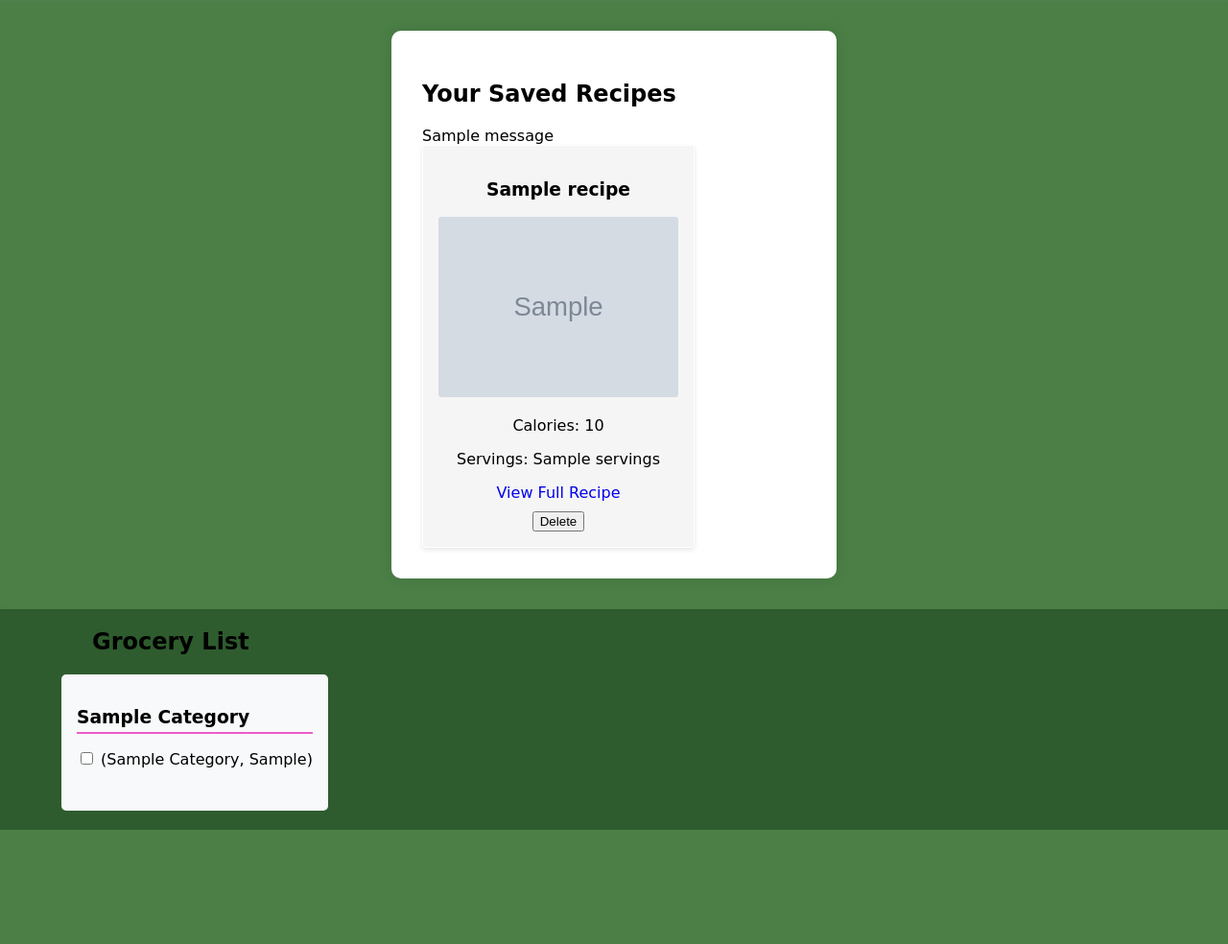
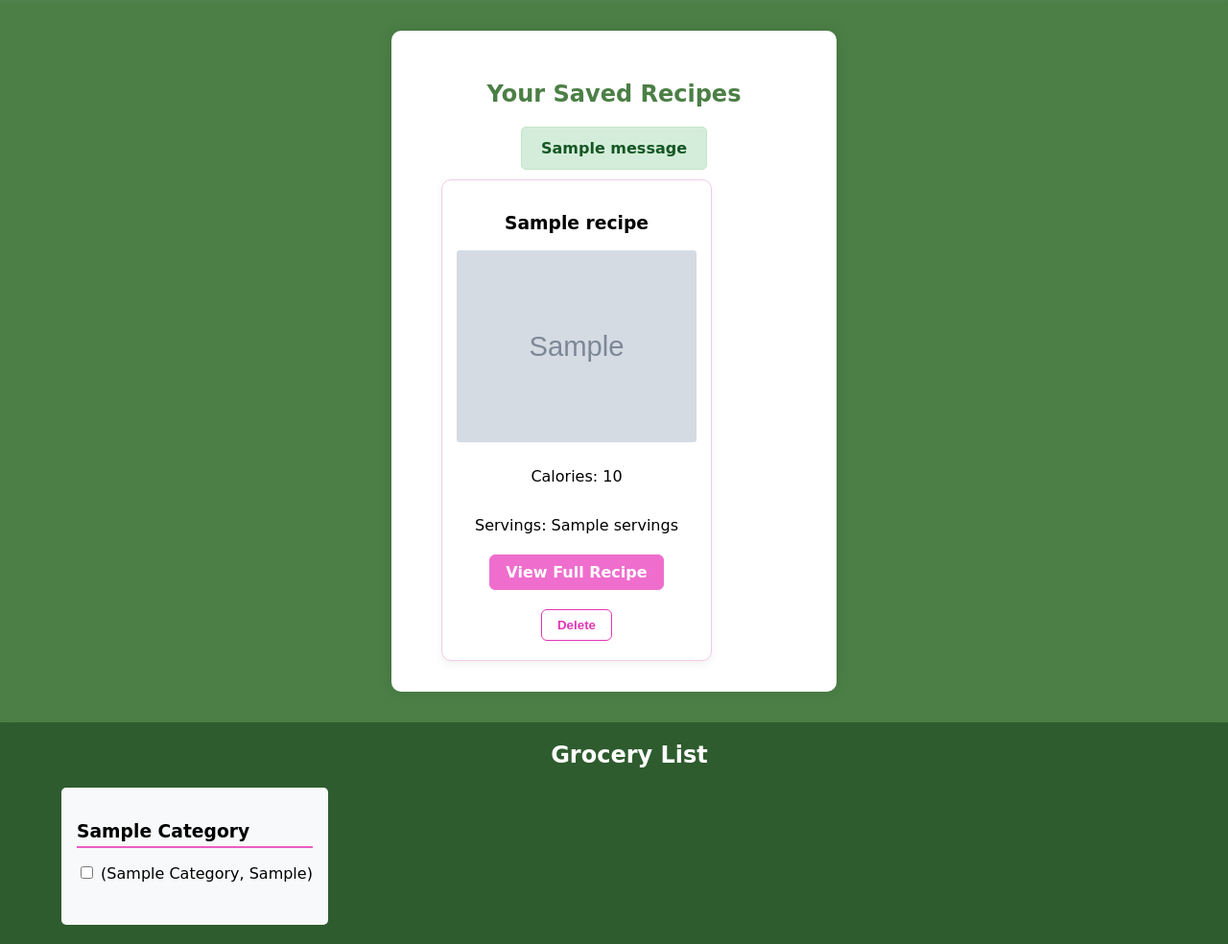
Before and after one commit to pjeff1465/capstone_project, a Flask app: template app/templates/user.html in a window 1280 px wide. Shown: the part 65-1049 px from the top of the page at 96% size. Before the commit the page ends 930 px from the top, so only its background shows below. Run offline with Flask 2, Linux system fonts and the light colour scheme; the template is opened without the code that fills it: most values are stand-ins (such as "Sample title", 1, 10 or a date in 2020); grey boxes marked "Sample" are stand-in pictures; one stand-in notice (Sample message) is shown.

Commit message:
minor style changes

```diff
--- a/app/routes.py
+++ b/app/routes.py
@@ -142,7 +142,8 @@ def save_recipe(recipe_id):
     existing_recipe = Recipes.query.filter_by(user_id=current_user.id, url=recipe['url']).first()
     if existing_recipe:
         flash("This recipe is already saved!", "warning")
-        return redirect(url_for('auth.user_profile'))
+        recipe_links = [(v, k) for k, v in recipes_cache.items()]
+        return render_template('results_list.html', recipe_links=recipe_links)
 
     # Create and save the recipe to DB
     saved = Recipes(
--- a/app/static/css/main.css
+++ b/app/static/css/main.css
@@ -318,6 +318,39 @@ h1 {
     color: #e329b1 !important;
 }
 
+/* Duplicate Recipe Error Button */
+.flashes {
+    list-style: none;
+    padding: 0;
+    margin: 1em 0;
+    text-align: center;
+}
+
+.flash {
+    padding: 10px 20px;
+    border-radius: 5px;
+    margin: 5px auto;
+    width: fit-content;
+}
+
+.flash.success {
+    background-color: #d4edda;
+    color: #155724;
+    border: 1px solid #c3e6cb;
+}
+
+.flash.warning {
+    background-color: #fc1b1b;
+    color: #fff;
+    border: 1px solid #fc1b1b;
+}
+
+.flash.danger {
+    background-color: #f8d7da;
+    color: #721c24;
+    border: 1px solid #f5c6cb;
+}
+
 /* -----------------------------------------------------RECIPE DETAILS CSS------------------------------------------------------ */
 .dish-title{
     background-color: #e875cf;
@@ -583,6 +616,121 @@ input[type="submit"]:hover {
     text-decoration: underline;
 }
 /* -----------------------------------------------------USER CSS------------------------------------------------------ */
+.user-container {
+    max-width: 1200px; /* wider than before */
+    margin: 30px auto;
+    padding: 0 20px;
+}
+
+.user-header {
+    color: #4b7f46;
+    text-align: center;
+    margin-bottom: 20px;
+}
+
+/* Flash Messages */
+.flash {
+    padding: 12px 20px;
+    border-radius: 5px;
+    margin: 10px auto;
+    width: fit-content;
+    font-weight: bold;
+}
+
+.flash.success {
+    background-color: #d4edda;
+    color: #155724;
+    border: 1px solid #c3e6cb;
+}
+
+.flash.warning {
+    background-color: #fff3cd;
+    color: #856404;
+    border: 1px solid #ffeeba;
+}
+
+.flash.danger {
+    background-color: #f8d7da;
+    color: #721c24;
+    border: 1px solid #f5c6cb;
+}
+
+/* Recipes Grid */
+.recipe-wrapper {
+    max-width: 1300px;
+    margin: 0 auto;
+    padding: 0 20px;
+}
+
+.recipe-grid {
+    display: grid;
+    grid-template-columns: repeat(auto-fit, minmax(250px, 1fr));
+    gap: 25px;
+}
+
+.recipe-card {
+    background: white;
+    border: 1px solid #f0cbe3;
+    border-radius: 10px;
+    padding: 15px;
+    text-align: center;
+    align-items: center;
+    box-shadow: 0 4px 8px rgba(0,0,0,0.05);
+    transition: transform 0.2s;
+
+    display: flex;
+    flex-direction: column;
+    justify-content: space-between;
+
+    min-height: 450px; /* Adjust as needed */
+}
+
+
+.recipe-card:hover {
+    transform: translateY(-5px);
+}
+
+.recipe-img {
+    max-width: 100%;
+    height: 200px;
+    object-fit: cover;
+    border-radius: 10px;
+    margin-bottom: 10px;
+}
+
+/* View & Delete Buttons */
+.view-link,
+.delete-btn {
+    display: inline-block;
+    margin: 5px auto;
+    padding: 8px 16px;
+    text-decoration: none;
+    border-radius: 6px;
+    font-weight: bold;
+    transition: 0.3s ease;
+}
+
+.view-link {
+    background-color: #ef6ecd;
+    color: white;
+    border: 1px solid #ef6ecd;
+}
+
+.view-link:hover {
+    background-color: #e436b5;
+    color: white;
+}
+
+.delete-btn {
+    background-color: white;
+    color: #e436b5;
+    border: 1px solid #e436b5;
+    cursor: pointer;
+}
+
+.delete-btn:hover {
+    background-color: #ffe3f6;
+}
 
 .grocery-container{
     width: 90%;
@@ -631,6 +779,12 @@ input[type="submit"]:hover {
     margin-bottom: 10px;
     border-bottom: 2px solid #ed5bc6;
     padding-bottom: 5px;
+}
+
+.grocery-title {
+    align-items: center;
+    color: #fff;
+    text-align: center;
 }
 
 
--- a/app/templates/user.html
+++ b/app/templates/user.html
@@ -21,7 +21,9 @@
     </header>
 
     <div class="container">
-        <h2>Your Saved Recipes</h2>
+        <div class="user-header">
+            <h2>Your Saved Recipes</h2>
+        </div>
 
         {% with messages = get_flashed_messages(with_categories=true) %}
             {% if messages %}
@@ -32,6 +34,7 @@
         {% endwith %}
 
         {% if saved_recipes %}
+        <div class="recipe-wrapper">
             <div class="recipe-grid">
                 {% for recipe in saved_recipes %}
                     <div class="recipe-card">
@@ -47,13 +50,18 @@
                     </div>
                 {% endfor %}
             </div>
+        </div>
         {% else %}
             <p>You have no saved recipes yet.</p>
         {% endif %}
     </div>
     <div class="grocery-container">
         {% if saved_recipes %}
-        <h2>Grocery List</h2>
+
+        <div class="grocery-title">
+            <h2>Grocery List</h2>
+        </div>
+
         <form id="grocery-form">
             <div class="categories-container">
                 {% for category, items in grocery_list.items() %}
```
Also changed, not shown: app/templates/results_list.html (+10 -0 lines), app/db.sqlite.
